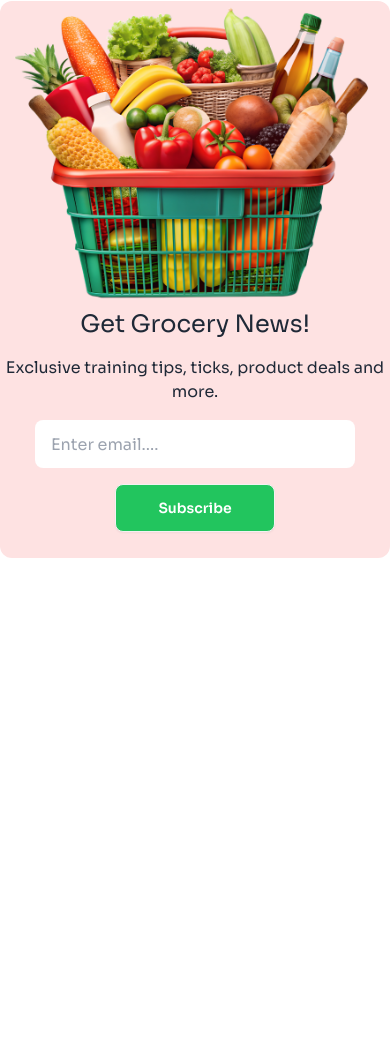
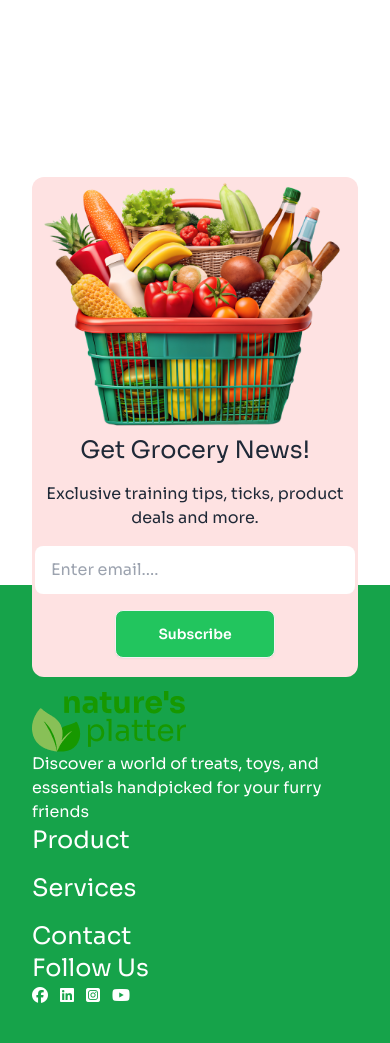
Before and after one commit to Razzaque1991/assainment3, a plain HTML site: page index.html in a window 390 px wide. Shown: the part 2990-4033 px from the top of the page. Before the commit the page ends 3568 px from the top, so only its background shows below. Drawn offline with nearby package versions, Linux system fonts and the light colour scheme.

Commit message:
footer-section-done-responsive-and-up-down

```diff
--- a/index.html
+++ b/index.html
@@ -258,10 +258,16 @@
           </section>
           <!------------------------------------------ arrival-offer-section---end -->
 
+
+     </main>
+     <!--------------------------------------------------------------------- main-start -->
+     <!------------------------------------------------------------ footer-section-start -->
+     <footer>
          <!------------------------------------------- grocery-news-section-start -->
          <section>
             <!-- grocery-news-container-start -->
-             <div class="h-[557px] md:container mx-auto md:flex justify-around items-center bg-red-100 rounded-xl my-5">
+             <div class="p-8 md:p-0 relative top-36">
+                <div class="h-[500px] md:container mx-auto md:flex justify-around items-center bg-red-100 rounded-xl mt-0 mb-5">
                     <div>
                         <img src="./images/vegetable-busket.png" alt="">
                     </div><!-- left-news -->
@@ -274,10 +280,42 @@
                         <button class="btn bg-green-500 text-white w-40 mb-5">Subscribe</button>
                     </div><!-- right-news -->
                  </div>
+             </div>
             <!-- grocery-news-container---end -->
           </section>
           <!------------------------------------------- grocery-news-section---end -->
-     </main>
-     <!--------------------------------------------------------------------- main-start -->
+
+          <!----------------------------------------------- footer-container-start -->
+          <section class="max-w-full h-[458px] bg-green-600 flex justify-center items-end ">
+            <!-- footer-container-start -->
+            <div class="container p-8 md:p-0 max-w-full h-96 md:h-36">
+                <div class="md:container mx-auto md:flex justify-between items-end">
+                    <div>
+                        <img src="./images/logo-header.png" alt="">
+                        <p class="text-base font-normal text-white">Discover a world of treats, toys, and <br> essentials handpicked for your furry <br> friends</p>
+                    </div>  <!-- footer-left-div -->
+                    <div>
+                        <ul class="space-y-4 text-white text-2xl font-normal">
+                            <li><a href="Product">Product</a></li>
+                            <li><a href="Services">Services</a></li>
+                            <li><a href="Contact">Contact</a></li>
+                        </ul>
+                    </div>  <!-- footer-middle-div -->
+                    <div>
+                        <h1 class="text-2xl font-normal text-white">Follow Us</h1>
+                        <ul class="flex justify-start md:justify-center items-end text-white gap-3">
+                            <li><i class="fa-brands fa-facebook"></i></li>
+                            <li><i class="fa-brands fa-linkedin"></i></li>
+                            <li><i class="fa-brands fa-square-instagram"></i></li>
+                            <li><i class="fa-brands fa-youtube"></i></li>
+                        </ul>
+                    </div>  <!-- footer-right-div -->
+                 </div>
+            </div>
+            <!-- footer-container---end -->
+          </section>
+          <!----------------------------------------------- footer-container---end -->
+     </footer>
+     <!------------------------------------------------------------ footer-section---end -->
 </body>
 </html>
```
Lines whose indentation alone changed are shown as unchanged.
